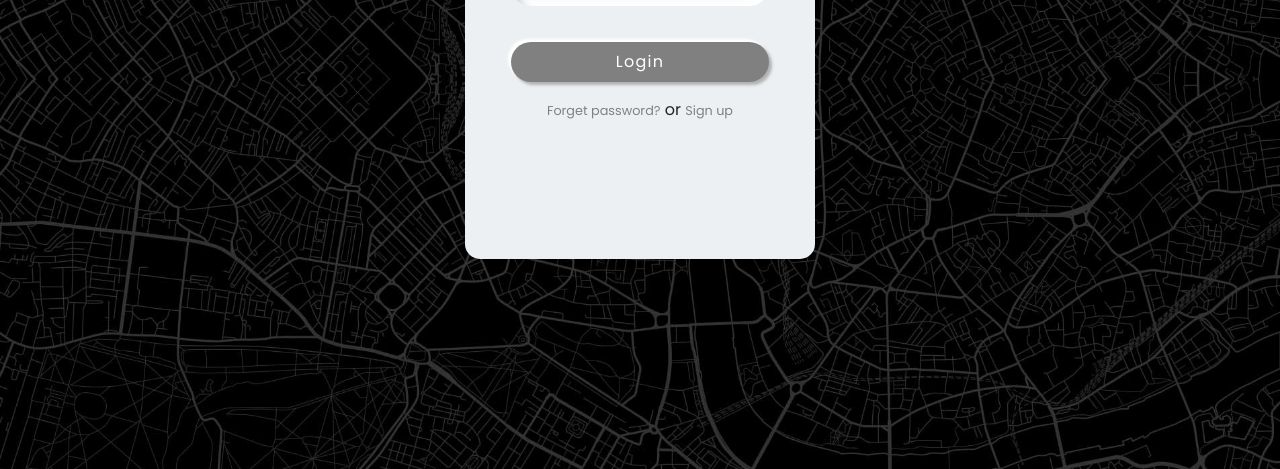
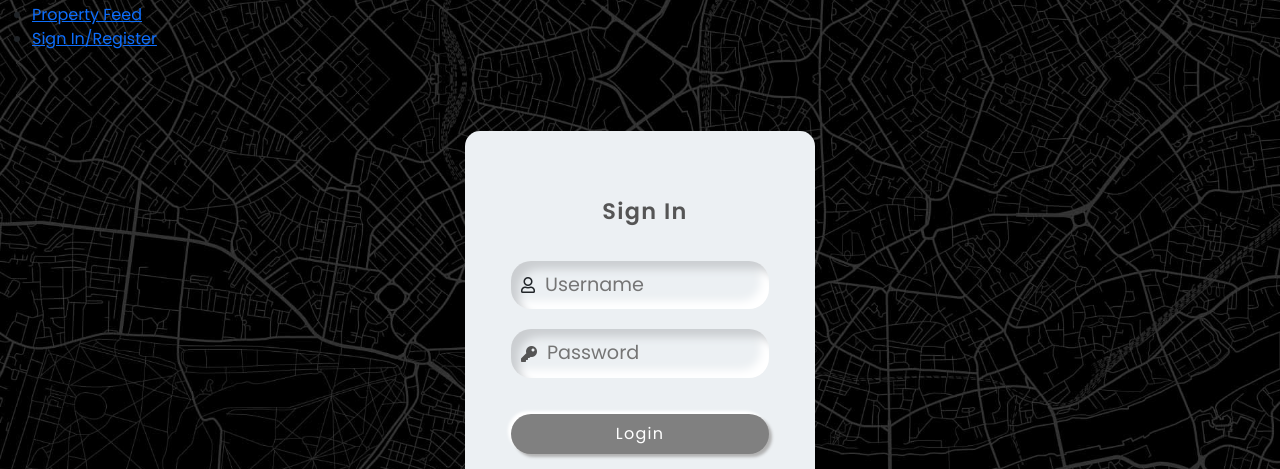
Before and after one commit to kunjpatel1402/IT314_project_30, a Django app: page /myApp/login/ in a window 1280 px wide. Shown: the part 321-790 px from the top of the page. Run offline with Django 4.2, Linux system fonts and the light colour scheme; some libraries are stand-ins or nearby versions.

Commit message:
Added navbar in login page

```diff
--- a/Code/project/myApp/templates/myApp/login.html
+++ b/Code/project/myApp/templates/myApp/login.html
@@ -11,6 +11,16 @@
     <title>Document</title>
 </head>
 <body>
+	<nav id="navbar">
+		<div id="logo">
+		    <a href="#"><img src="./logo.png" alt=""></a>
+		</div>
+		<ul>
+		    <li><a href="#">Incident Feed</a></li>
+		    <li><a href="#">Property Feed</a></li>
+		    <li><a href="#">Sign In/Register</a></li>
+		</ul>
+    	</nav>
 	<div class="wrapper">
         {% if error_message %}
             <div class="alert alert-danger" role="alert">
```
